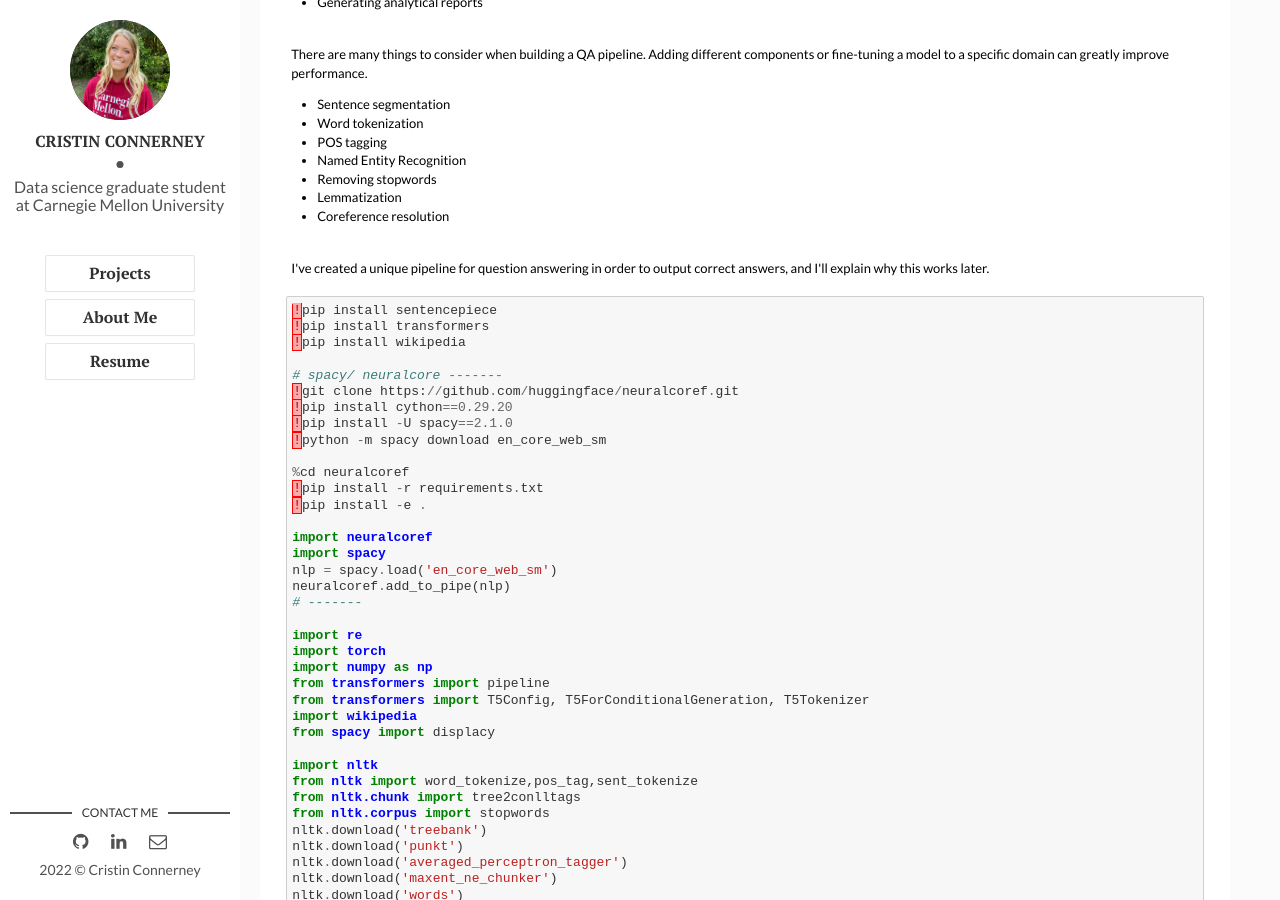
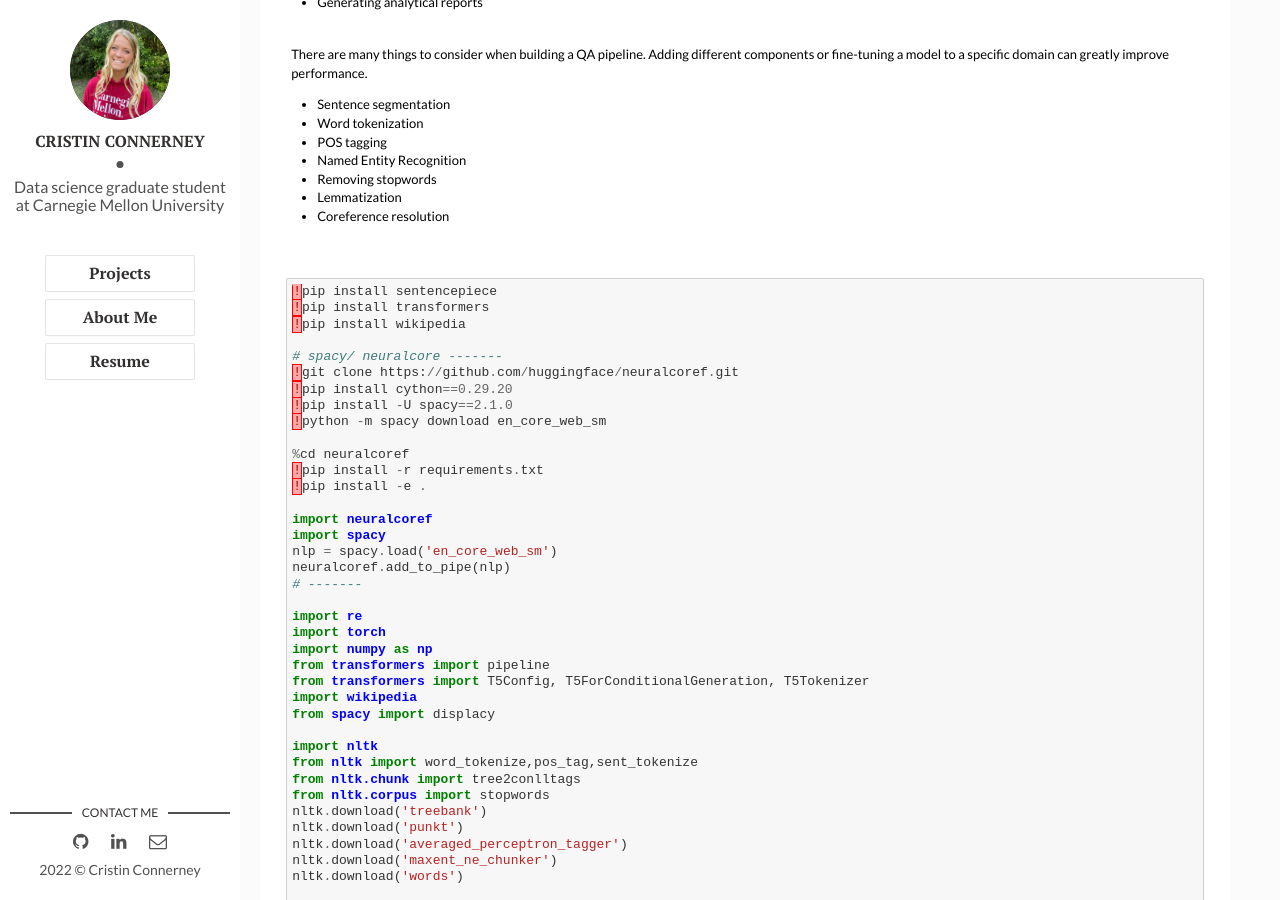
Before and after one commit to Cconnerney/cconnerney.github.io, a Jekyll site: the page built from _posts/2022-05-11-wiki-qa.markdown, in a window 1280 px wide and 900 px high, scrolled down 327 px. Built offline with Jekyll 4.4.1, drawn with Linux system fonts in a browser that asks for light colours; nearby versions of some CDN libraries; library files that are not in the unit come from our copies; comment, search, counter and statistics services are not loaded.

Commit message:
Update 2022-05-11-wiki-qa.markdown

```diff
--- a/_posts/2022-05-11-wiki-qa.markdown
+++ b/_posts/2022-05-11-wiki-qa.markdown
@@ -171,7 +171,6 @@
 </div>
 <div class="cell border-box-sizing text_cell rendered"><div class="inner_cell">
 <div class="text_cell_render border-box-sizing rendered_html">
-<p>I've created a unique pipeline for question answering in order to output correct answers, and I'll explain why this works later.</p>
 
 </div>
 </div>
@@ -372,6 +371,8 @@
 <p>From our wikipedia article, we can extract useful information from the text using the Spacy pipeline. Spacy does a good job performing sentence segmentation, Part Of Speech tagging, Named Entity Recognition, and dependency parsing. These components are all necessary in a QA system.</p>
 <p>We can demo how the preprocessing works with this article on Latte Art.</p>
 <p>Dependency parsing analyzes the grammatical structure of a sentence to determine connections between phrases or tokens. These dependency relations allow for a better understanding of how words in the sentence are related. In the QA system, dependency parsing is important in matching a question to its correct answer. Below, you can see the dependecy parsed sentence 'This is especially relevant with new baristas.'</p>
+
+<img src="coffee.png">
 
 </div>
 </div>
```
